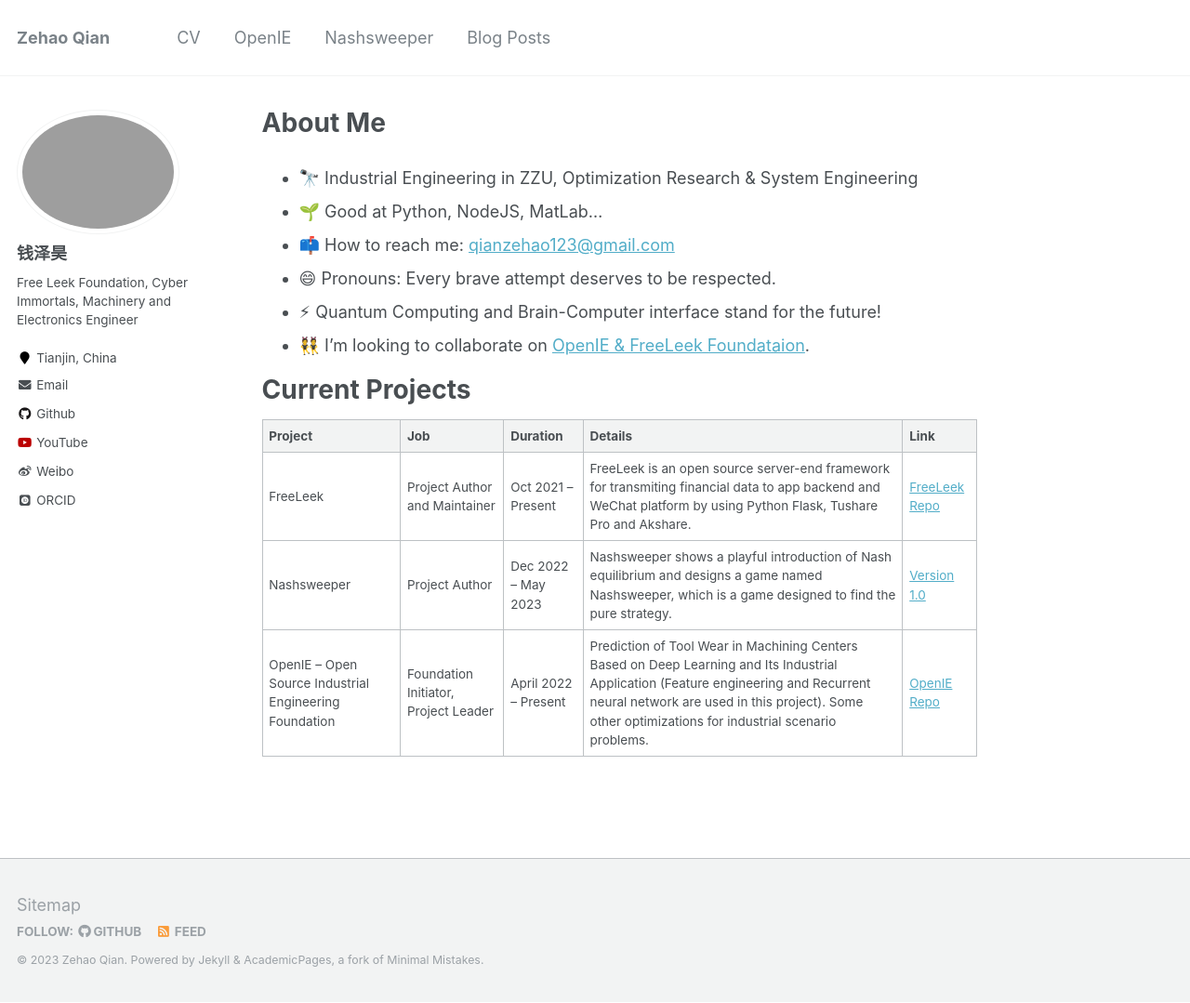
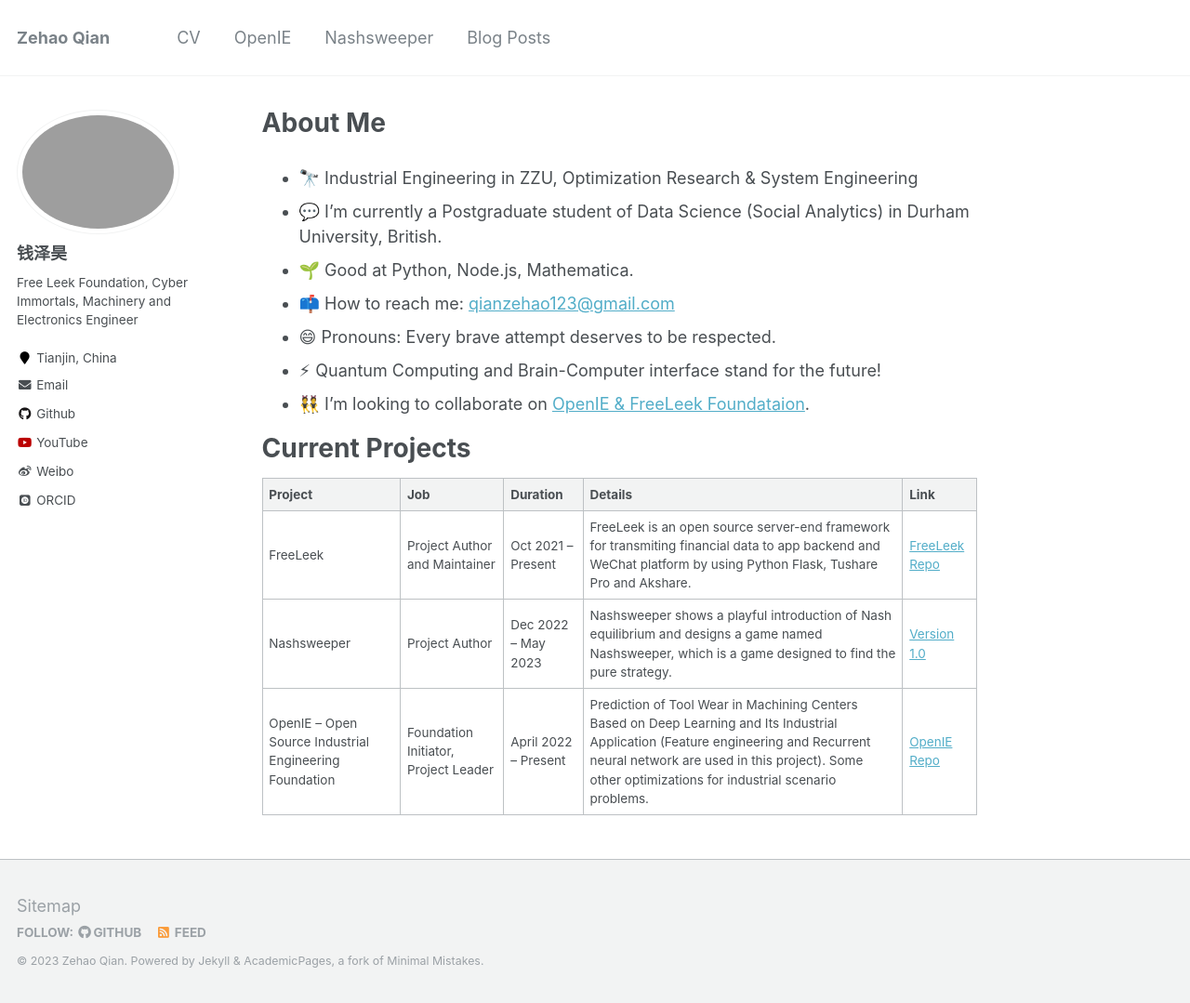
Before and after one commit to QianZeHao123/QianZeHao123.github.io, a Jekyll site: the page built from _pages/about.md, in a window 1280 px wide and 1079 px high. Shown: the whole window at 93% size. Built offline with Jekyll 4.4.1, drawn with Linux system fonts in a browser that asks for light colours; some web fonts are replaced.

Commit message:
update personal details

```diff
--- a/_pages/about.md
+++ b/_pages/about.md
@@ -8,7 +8,8 @@ redirect_from:
   - /about.html
 ---
 - 🔭 Industrial Engineering in ZZU, Optimization Research & System Engineering
-- 🌱 Good at Python, NodeJS, MatLab...
+- 💬 I’m currently a Postgraduate student of Data Science (Social Analytics) in Durham University, British.
+- 🌱 Good at Python, Node.js, Mathematica.
 - 📫 How to reach me: [qianzehao123@gmail.com](qianzehao123@gmail.com)
 - 😄 Pronouns: Every brave attempt deserves to be respected.
 - ⚡ Quantum Computing and Brain-Computer interface stand for the future!
```
